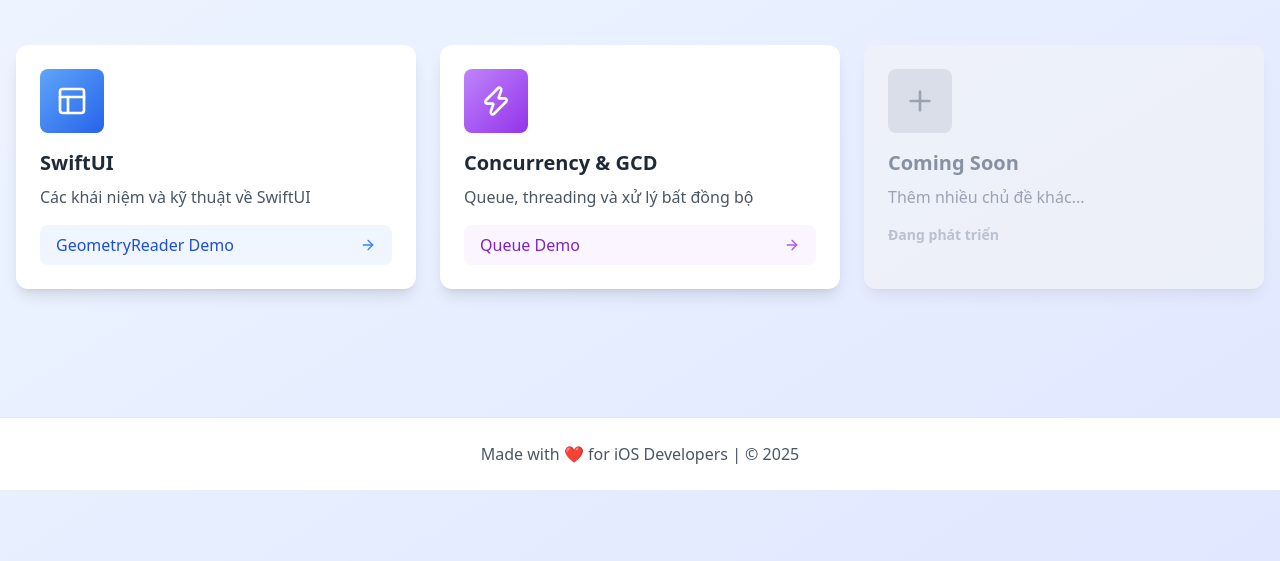
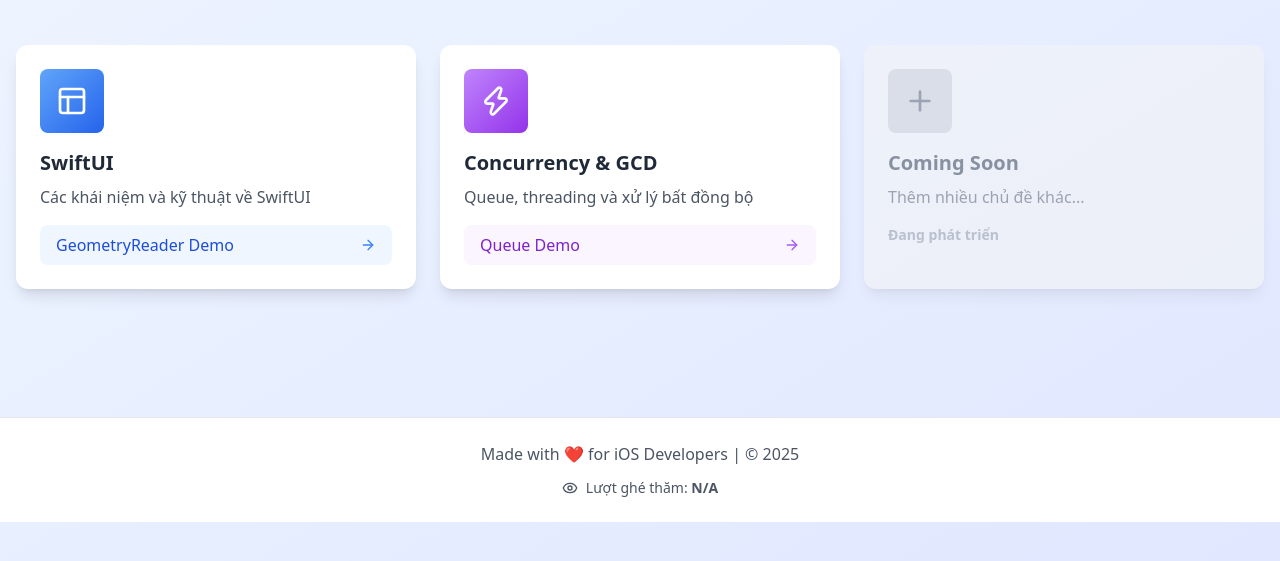
Before and after one commit to damthieuquang/learning-hub, a plain HTML site: page index.html in a window 1280 px wide. Shown: the part 231-792 px from the top of the page. Drawn offline with nearby package versions, Linux system fonts and the light colour scheme; no server answers.

Commit message:
add counting visitor

```diff
--- a/index.html
+++ b/index.html
@@ -105,11 +105,30 @@
     <footer class="bg-white mt-12 py-6 border-t">
         <div class="container mx-auto px-4 text-center text-gray-600">
             <p>Made with ❤️ for iOS Developers | © 2025</p>
+            <div class="mt-3 flex items-center justify-center gap-2 text-sm">
+                <i data-lucide="eye" class="w-4 h-4"></i>
+                <span>Lượt ghé thăm: <strong id="visitor-count">...</strong></span>
+            </div>
         </div>
     </footer>
 
     <script>
+        // Initialize Lucide icons
         lucide.createIcons();
+
+        // Visitor counter using CountAPI
+        const counterNamespace = 'ios-learning-hub';
+        const counterKey = 'home-visits';
+
+        fetch(`https://api.countapi.xyz/hit/${counterNamespace}/${counterKey}`)
+            .then(response => response.json())
+            .then(data => {
+                document.getElementById('visitor-count').textContent = data.value.toLocaleString('vi-VN');
+            })
+            .catch(error => {
+                console.error('Error fetching visitor count:', error);
+                document.getElementById('visitor-count').textContent = 'N/A';
+            });
     </script>
 </body>
 </html>
```
Also changed, not shown: demos/geometry-reader.html (+18 -0 lines), demos/queue.html (+18 -0 lines).
